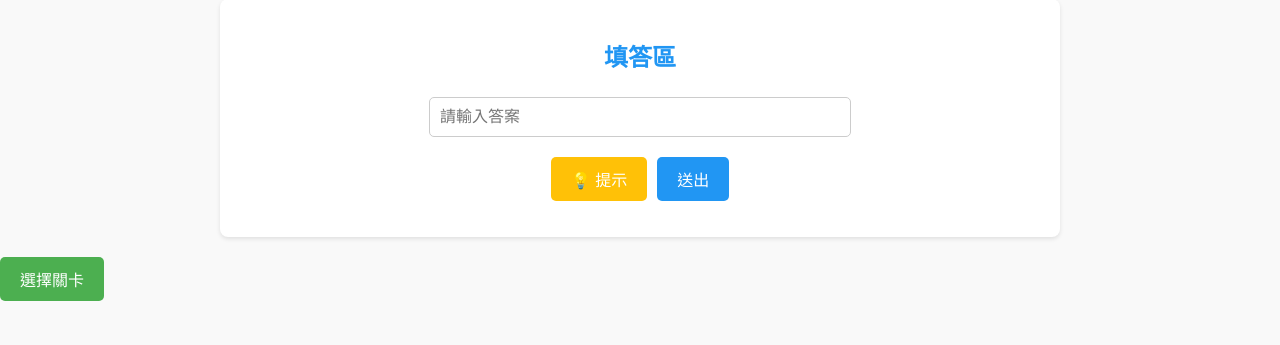
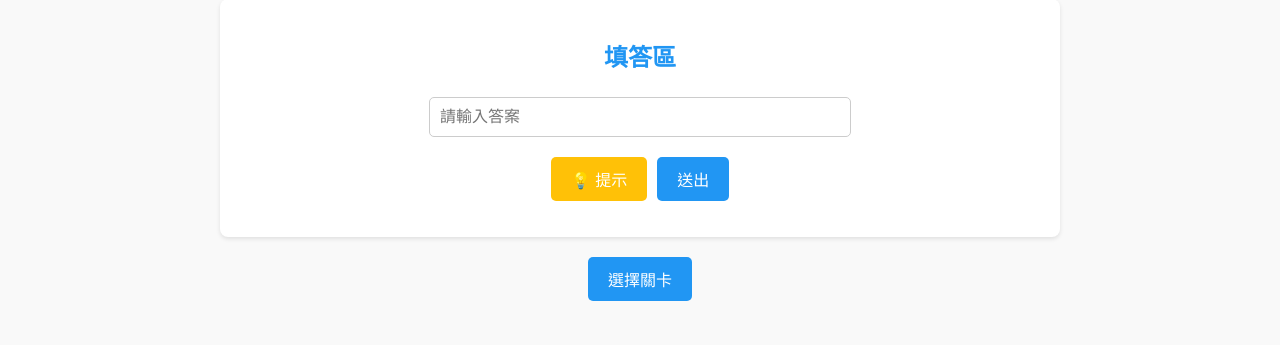
Before and after one commit to h04898989/puzzletest, a Flask app: page /game/1/level/1 in a window 1280 px wide. Shown: the part 455-800 px from the top of the page. Run offline with Flask 3, Linux system fonts and the light colour scheme.

Commit message:
sara update

```diff
--- a/static/style.css
+++ b/static/style.css
@@ -131,7 +131,9 @@ p {
 
 /* 返回按鈕容器 */
 .return-button-container {
-    text-align: center; /* 讓按鈕容器內的內容置中 */
+    display: flex; /* 使用 Flexbox */
+    justify-content: center; /* 水平置中 */
+    align-items: center; /* 垂直置中（如果需要） */
     margin-top: 20px; /* 與上方內容保持距離 */
 }
 
@@ -139,12 +141,12 @@ p {
     padding: 10px 20px;
     font-size: 16px;
     color: #fff;
-    background-color: #4CAF50; /* 綠色背景 */
+    background-color: #2196F3; /* 藍色背景 */
     border: none;
     border-radius: 5px;
     cursor: pointer;
 }
 
 .return-button-container button:hover {
-    background-color: #388E3C; /* 深綠色背景 */
+    background-color: #1976D2; /* 深藍色背景 */
 }
```
